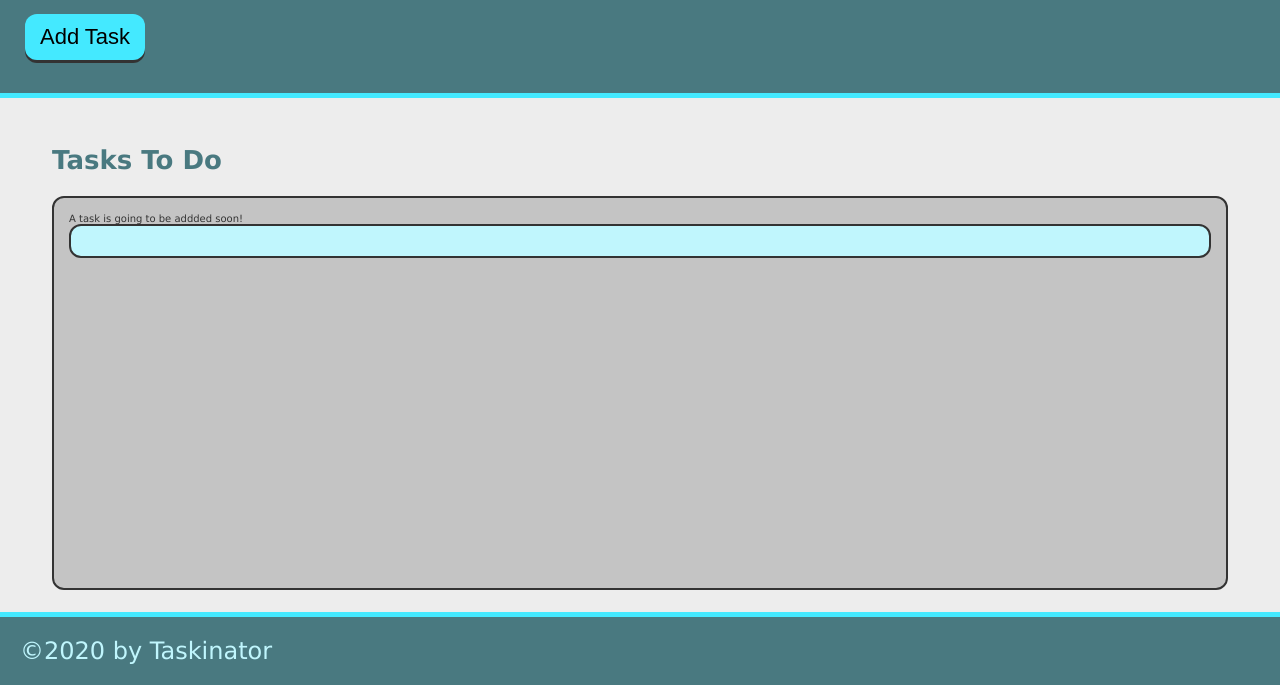
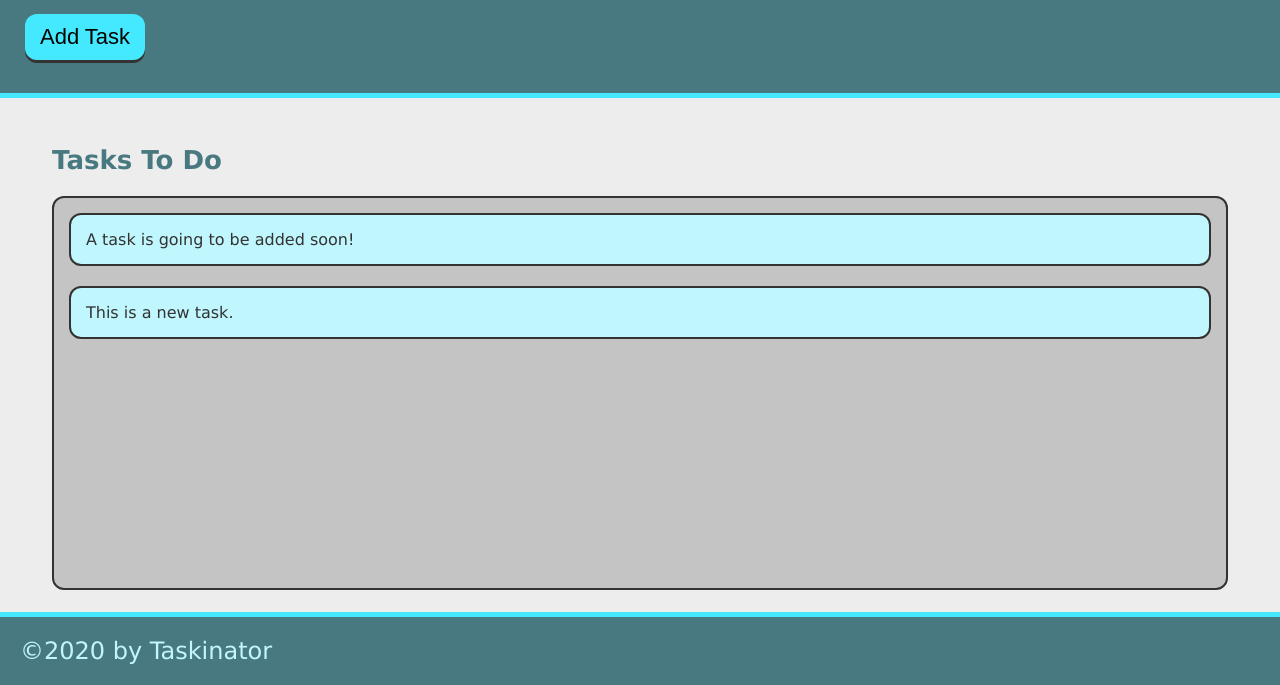
Before and after one commit to Thomasemanuel/taskinator, a plain HTML site: page index.html in a window 1280 px wide. Both pictures are taken after a click on the button "Add Task". Shown: the part 115-800 px from the top of the page. Drawn offline with Linux system fonts and the light colour scheme.

Commit message:
debugged and comments added

```diff
--- a/assets/js/task.js
+++ b/assets/js/task.js
@@ -0,0 +1,15 @@
+
+// the html is accessed by using document giving us the button
+var buttonEl = document.querySelector("#save-task");
+console.log(buttonEl);
+
+var tasksToDoEl = document.querySelector("#tasks-to-do");
+
+var createTaskHandler = function() {
+  var listItemEl = document.createElement("li");
+  listItemEl.className = "task-item";
+  listItemEl.textContent = "This is a new task.";
+  tasksToDoEl.appendChild(listItemEl);
+};
+
+buttonEl.addEventListener("click", createTaskHandler);
--- a/index.html
+++ b/index.html
@@ -13,19 +13,18 @@
     <header>
         <h1 class ="page-title">Taskinator</h1>
         <p>Click the button below to add a new task!</p>
-        <button class="btn">Add Task</button>
+        <button class="btn" id="save-task">Add Task</button>
 
     </header>
     <main class="page-content">
     <section class ="task-list-wrapper">
         <h2 class = "list-title">Tasks To Do</h2>
-        <ul class="task-list">
-            A task is going to be addded soon!
-            <li class="task-item">
-
+        <ul class="task-list" id= "tasks-to-do">
+            <li class= "task-item">
+                A task is going to be added soon!
             </li>
         </ul>
-
+    </section>
     </main>
     <footer>
         &copy;2020 by Taskinator
```
